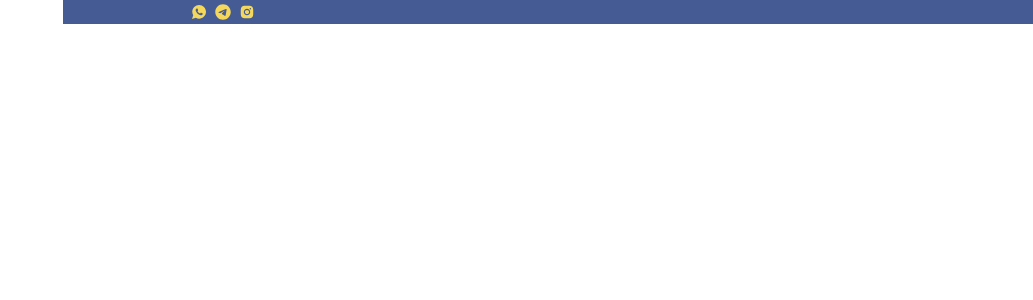
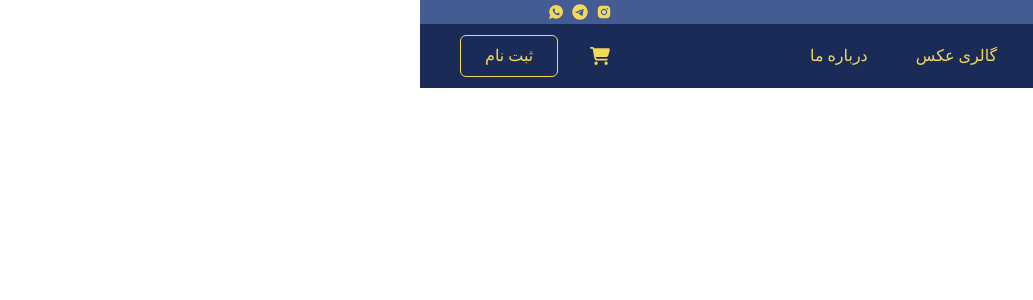
Before and after one commit to Abolfazl-Nasibi/clinic-website, a React (Vite) app: page / in a window 1280 px wide. Shown: the top 300 px of the page, without its empty margins (247-1280 px from the left). Built offline with nearby package versions, Linux system fonts and the light colour scheme; a web font is replaced by a local one.

Commit message:
header 90% completed , needs drop down

```diff
--- a/src/components/header.jsx
+++ b/src/components/header.jsx
@@ -2,6 +2,7 @@ import React from "react";
 import { AiFillInstagram } from "react-icons/ai";
 import { FaTelegram } from "react-icons/fa6";
 import { IoLogoWhatsapp } from "react-icons/io";
+import { FaCartShopping } from "react-icons/fa6";
 
 export default function Header() {
   return (
@@ -10,8 +11,12 @@ export default function Header() {
       <div className="flex justify-between items-center h-6 px-32 bg-primary-light text-secondary">
         {/* right */}
         <div className="flex justify-center items-center gap-4">
-          <a href="#" className=" text-xs font-medium">نوبت دهی آنلاین</a>
-          <a href="tel:+989932652456" className="text-sm font-medium">09932652456</a>
+          <a href="#" className=" text-xs font-medium">
+            نوبت دهی آنلاین
+          </a>
+          <a href="tel:+989932652456" className="text-sm font-medium">
+            09932652456
+          </a>
         </div>
         {/* socials */}
         <div className="flex justify-center item-center gap-2">
@@ -26,6 +31,54 @@ export default function Header() {
           </a>
         </div>
       </div>
+
+      {/* Header */}
+      <div className="flex justify-between items-center px-10 bg-primary h-16">
+        {/* logo */}
+        <img src="/logo.png" alt="logo" className="w-10 " />
+        {/* links */}
+        <ul className="flex justify-center items-center">
+          <li>
+            <a href="#" className="text-secondary font-medium px-6 transition-all hover:text-secondary-light">
+              صفحه اصلی
+            </a>
+          </li>
+          <li>
+            <a href="#" className="text-secondary font-medium px-6 transition-all hover:text-secondary-light">
+              محصولات
+            </a>
+          </li>
+          <li>
+            <a href="#" className="text-secondary font-medium px-6 transition-all hover:text-secondary-light">
+              خدمات
+            </a>
+          </li>
+          <li>
+            <a href="#" className="text-secondary font-medium px-6 transition-all hover:text-secondary-light">
+              مقالات
+            </a>
+          </li>
+          <li>
+            <a href="#" className="text-secondary font-medium px-6 transition-all hover:text-secondary-light">
+              گالری عکس
+            </a>
+          </li>
+          <li>
+            <a href="#" className="text-secondary font-medium px-6 transition-all hover:text-secondary-light">
+              درباره ما
+            </a>
+          </li>
+        </ul>
+        {/* login/sign in & shopping cart */}
+        <div className="flex justify-center items-center gap-6">
+          {/* shopping cart */}
+          <a href="#" className="text-secondary text-xl rounded-md p-2 transition-all hover:text-primary hover:bg-secondary">
+            <FaCartShopping />
+          </a>
+          {/* login/signin */}
+          <a href="#" className="text-secondary font-light border py-2 px-6 rounded-md transition-all hover:bg-secondary hover:text-primary">ثبت نام</a>
+        </div>
+      </div>
     </>
   );
 }
--- a/src/index.css
+++ b/src/index.css
@@ -49,5 +49,7 @@
   --font-vazir : Vazir;
   --color-primary : #1a2b57;
   --color-primary-light : #455b93		;
-  --color-secondary : #f4d85c
+  --color-secondary : #f4d85c;
+  --color-secondary-light : #f9efc2;
+  --color-secondary-ligher : #fdf9e4;
 }
```
Also changed, not shown: public/logo.png (added).
